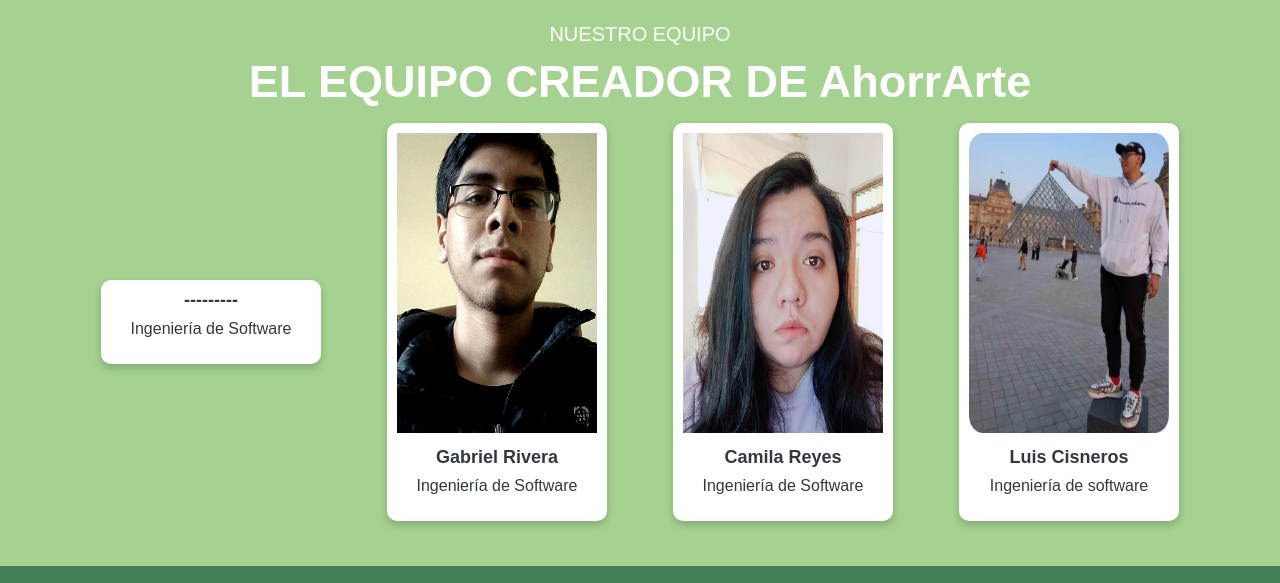
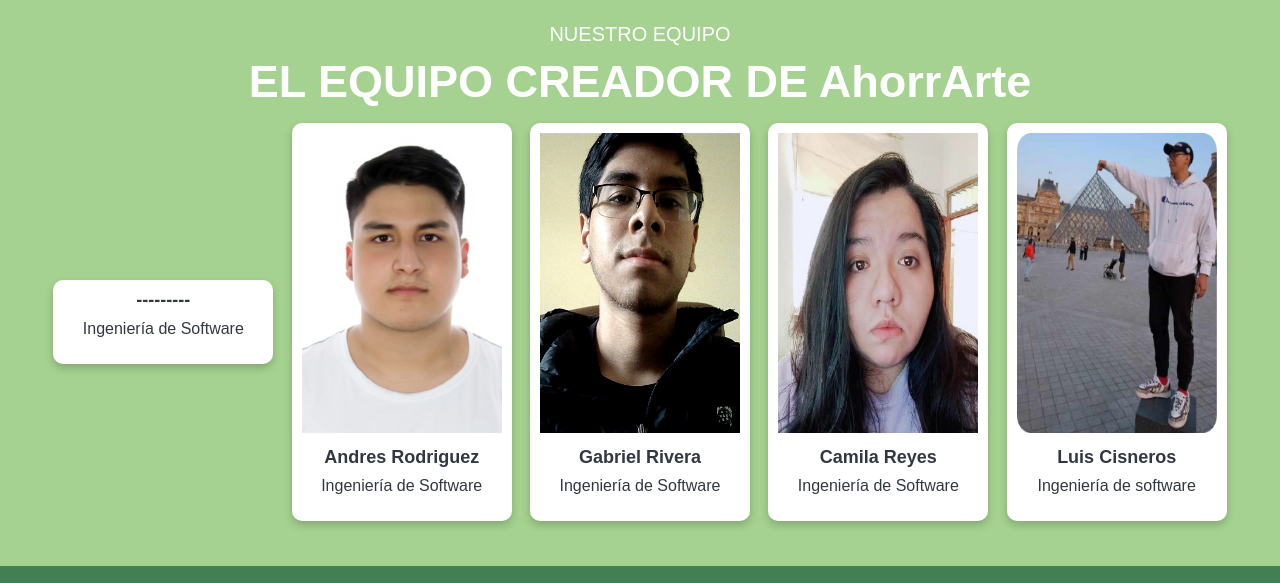
Before and after one commit to 202501-I1ASI0729-AhorrArte/AhorrArte-LandingPage, a plain HTML site: page docs/about-us.html in a window 1280 px wide. Shown: the part 1300-1883 px from the top of the page. Drawn offline with Linux system fonts and the light colour scheme.

Commit message:
feat: add add image and name of team member to the landing page

```diff
--- a/docs/about-us.html
+++ b/docs/about-us.html
@@ -131,6 +131,13 @@
         </div>
       </article>
       <article class="team-member">
+        <img src="assets/images/Andres.jpg" alt="Andres Rodriguez" class="team-image" >
+        <div class="team-member-description">
+          <h3>Andres Rodriguez</h3>
+          <p>Ingeniería de Software</p>
+        </div>
+      </article>
+      <article class="team-member">
         <img src="assets/images/Gabriel.jpg" alt="Gabriel Rivera" class="team-image">
         <div  class="team-member-description">
           <h3>Gabriel Rivera</h3>
```
Also changed, not shown: docs/assets/images/Andres.jpg (added).
